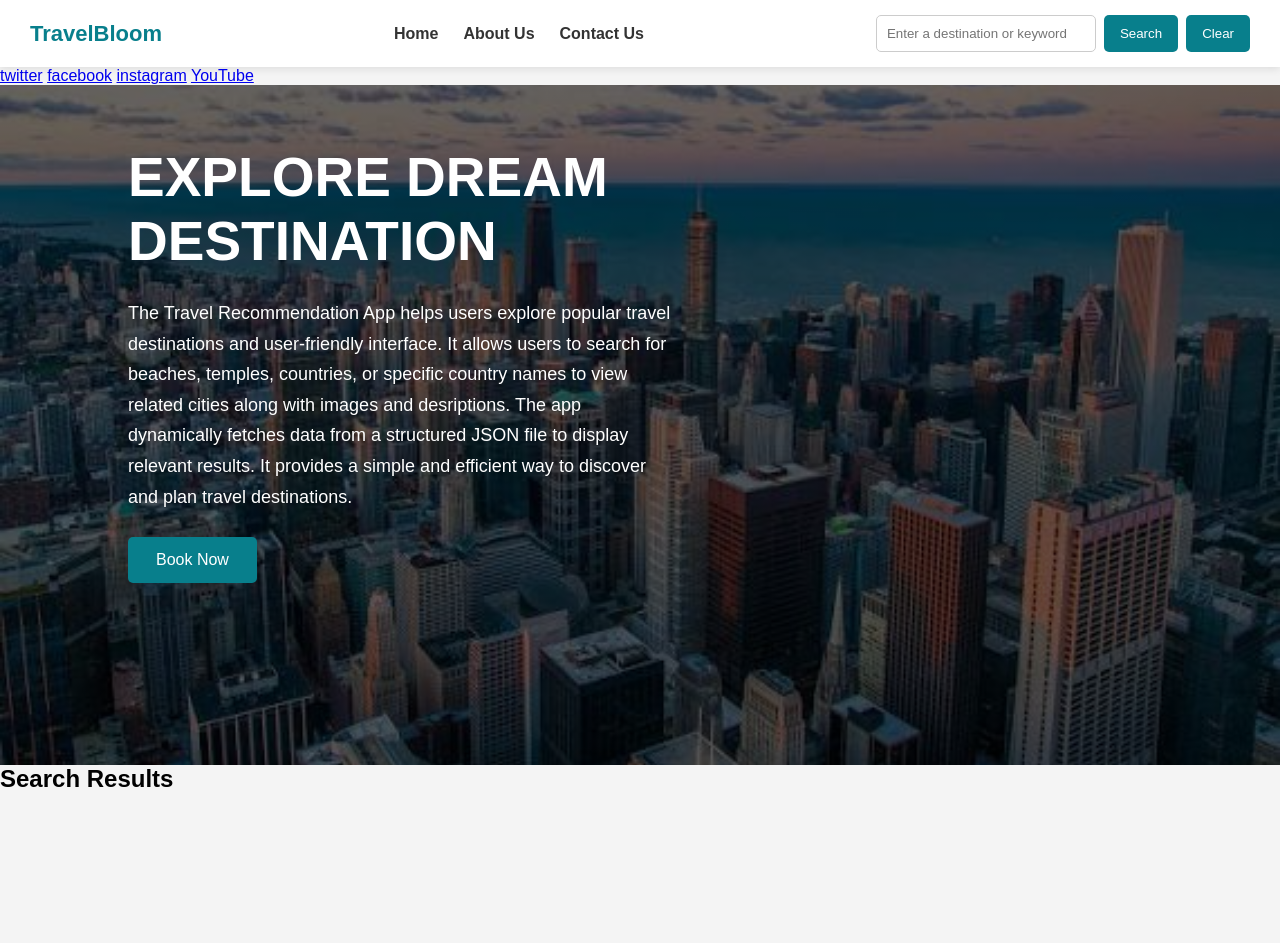
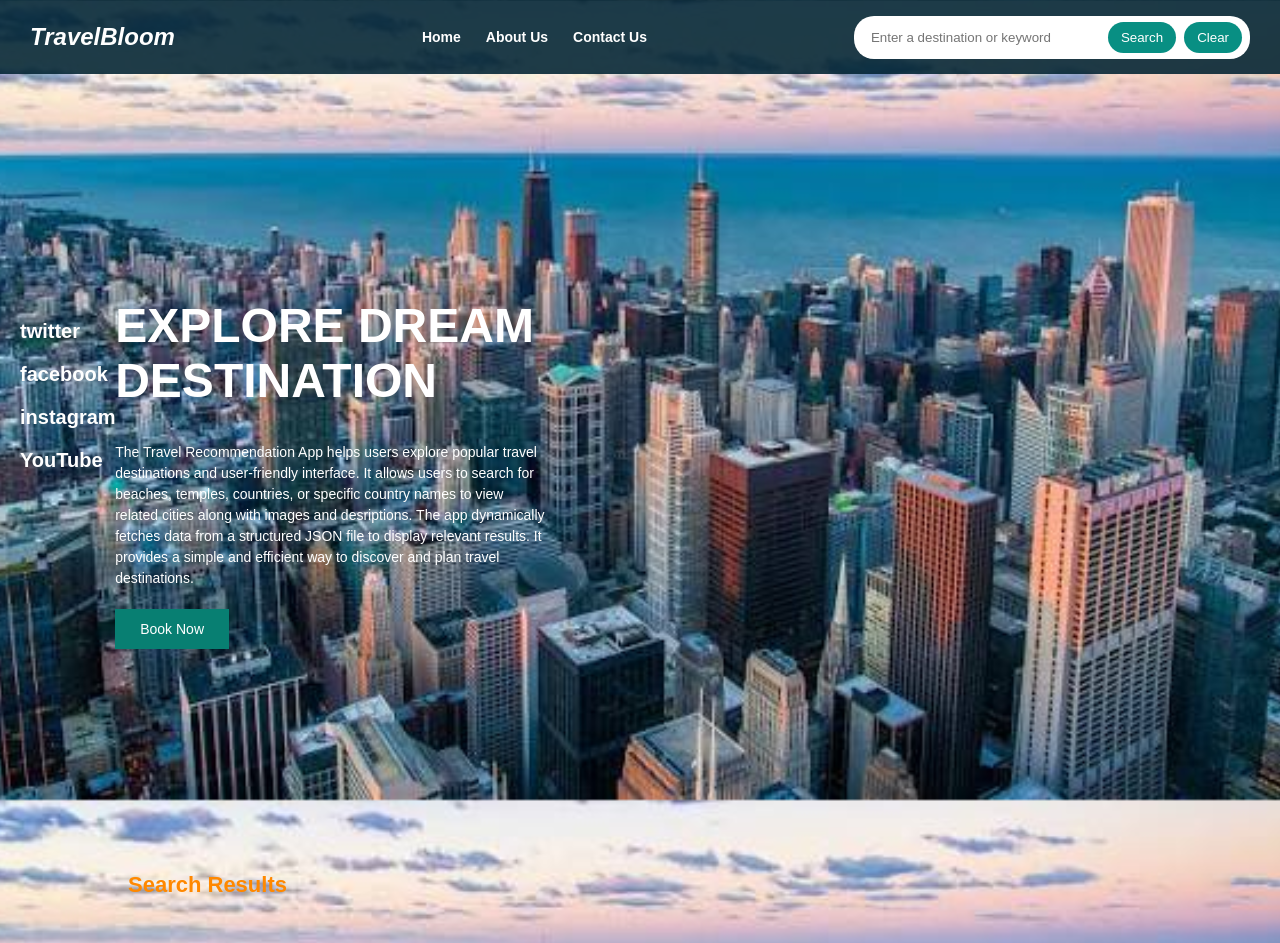
Before and after one commit to ShakirUllah-bj/travelRecommendation, a plain HTML site: page travel_recommendation.html in a window 1280 px wide. Before the commit the page ends 853 px from the top, so only its background shows below. Drawn offline with Linux system fonts and the light colour scheme.

Commit message:
update css file

```diff
--- a/travel_recommendation.css
+++ b/travel_recommendation.css
@@ -1,12 +1,12 @@
-* {
-  margin: 0;
-  padding: 0;
-  box-sizing: border-box;
-}
-
 body {
   font-family: Arial, Helvetica, sans-serif;
-  background-color: #f4f4f4;
+  margin: 0;
+  background-color: #222;
+  background-image: url("./images/hero-section-logo.jpg");
+  background-size: cover;
+  background-position: center;
+  background-attachment: fixed;
+  background-repeat: no-repeat;
 }
 
 /* Navigation */
@@ -14,104 +14,182 @@ nav {
   display: flex;
   align-items: center;
   justify-content: space-between;
-  background-color: #fff;
-  padding: 15px 30px;
-  box-shadow: 0 2px 8px rgb(0, 0, 0, 0.1);
+  background-color: rgba(0, 35, 50, 0.88);
+  padding: 12px 30px;
   gap: 20px;
+  min-height: 50px;
 }
 
 .logo {
-  font-size: 22px;
+  font-size: 24px;
   font-weight: bold;
-  color: #087f8c;
+  color: white;
+  font-style: italic;
 }
 
 nav ul {
   display: flex;
   list-style: none;
   gap: 25px;
+  margin: 0;
 }
 
 nav ul a {
   text-decoration: none;
-  color: #333;
+  color: white;
+  font-size: 14px;
   font-weight: bold;
 }
 
 nav ul a:hover {
-  color: #087f8c;
+  color: #18b4a5;
 }
 
 /* Search */
 .search-container {
   display: flex;
+  align-items: center;
   gap: 8px;
+  background-color: white;
+  padding: 5px 8px;
+  border-radius: 20px;
 }
 
 .search-container input {
-  padding: 10px;
+  padding: 9px;
   width: 220px;
-  border: 1px solid #ccc;
-  border-radius: 5px;
+  border: none;
+  outline: none;
+  border-radius: 20px;
 }
 
-button {
-  padding: 10px 16px;
+.search-container button {
+  padding: 8px 13px;
+  border-radius: 20px;
+  background-color: #088f83;
+  color: white;
   border: none;
-  border-radius: 5px;
-  background-color: #087f8c;
-  color: white;
   cursor: pointer;
 }
 
-button:hover {
-  background-color: #05636d;
+.search-container button:hover {
+  background-color: #056c63;
   transition-property: all;
-  transition-duration: 0.5s;
+  transition-duration: 0.2s;
 }
 
 /* Hero Section */
 .hero {
   min-height: 85vh;
-  background:
-    linear-gradient(rgba(0, 0, 0, 0.6), rgba(0, 0, 0, 0.6)),
-    url("./images/hero-section-logo.jpg") center/cover no-repeat;
-  max-width: 100%;
-  width: 100vw;
-
+  background: transparent;
   display: flex;
   flex-direction: column;
-  justify-self: center;
-  align-items: start;
-  padding: 60px 10%;
+  justify-content: center;
+  align-items: flex-start;
+  padding: 40px 9%;
   color: white;
 }
 
 .hero h1 {
-  font-size: 55px;
-  max-width: 600px;
+  font-size: 48px;
+  max-width: 550px;
+  margin-bottom: 20px;
+}
+
+.hero p {
+  font-size: 14px;
+  line-height: 1.5;
+  max-width: 430px;
+  margin-bottom: 20px;
+}
+
+#bookNowBtn {
+  padding: 12px 25px;
+  font-size: 14px;
+  background-color: #087f72;
+  color: white;
+  border: none;
+  cursor: pointer;
+}
+
+/* Vertical Social Media Sidebar */
+.social-sidebar {
+  position: fixed;
+  top: 40%;
+  left: 20px;
+  display: flex;
+  flex-direction: column;
+  gap: 20px;
+  z-index: 10;
+}
+
+.social-sidebar a {
+  color: white;
+  font-size: 20px;
+  font-weight: bold;
+  text-decoration: none;
+}
+
+.social-sidebar a:hover {
+  color: #18b4a5;
+}
+
+/* Search Results */
+
+#results-section {
+  padding: 20px 10%;
+  color: white;
+}
+
+#resultsHeading {
+  color: #ff8800;
+  font-size: 22px;
   margin-bottom: 25px;
 }
 
-.hero p {
-  font-size: 18px;
-  line-height: 1.7;
-  max-width: 550px;
-  margin-bottom: 25px;
-}
-
-#bookNowBtn {
-  padding: 14px 28px;
-  font-size: 16px;
-}
-
-/* Search Results */
 #results {
   display: flex;
   flex-wrap: wrap;
-  justify-content: center;
+  align-items: flex-start;
   gap: 20px;
-  padding: 30px;
+}
+
+/* Recommendation card styling */
+.result-card {
+  width: 300px;
+  background-color: white;
+  border: 2px solid #087f8c;
+  border-radius: 5px;
+  overflow: hidden;
+  color: #111;
+}
+
+.result-card img {
+  width: 100%;
+  height: 200px;
+  object-fit: cover;
+}
+
+.card-content {
+  padding: 10px;
+  text-align: center;
+}
+
+.card-content h3 {
+  margin: 5px 0;
+  color: #111;
+}
+
+.card-content p {
+  font-size: 13px;
+  line-height: 1.4;
+  color: #444;
+  margin: 5px 0;
+}
+
+.card-content span {
+  font-weight: bold;
+  color: #087f8c;
 }
 
 /* Responsive Design */
@@ -121,7 +199,7 @@ button:hover {
   }
 
   nav ul {
-    flex-wrap: wrap;
+    gap: 15px;
   }
 
   .hero h1 {
@@ -132,55 +210,34 @@ button:hover {
 @media (max-width: 600px) {
   nav {
     flex-direction: column;
+    padding: 15px;
   }
 
   .search-container {
-    flex-wrap: wrap;
-    justify-content: center;
+    width: 100%;
+    box-sizing: border-box;
   }
 
   .search-container input {
     width: 100%;
+    min-width: 0;
+  }
+
+  .hero {
+    padding: 40px 15%;
   }
 
   .hero h1 {
     font-size: 32px;
   }
-}
 
-/* Recommendation card styling */
-.result-card {
-  width: 300px;
-  background-color: white;
-  border-radius: 10px;
-  overflow: hidden;
-  box-sizing: 0 3px 10px rgba(0, 0, 0, 0.15);
-}
+  #results {
+    justify-content: center;
+  }
 
-.result-card img {
-  width: 100%;
-  height: 200px;
-  object-fit: cover;
-}
-
-.card-content {
-  padding: 15px;
-}
-
-.card-content h3 {
-  margin-bottom: 15px;
-  color: #087f8c;
-}
-
-.card-content p {
-  line-height: 1.5;
-  color: #444;
-  margin-bottom: 10px;
-}
-
-.card-content span {
-  font-weight: bold;
-  color: #087f8c;
+  .result-card {
+    width: 100%;
+  }
 }
 
 /* About Us Page Styling */
```
